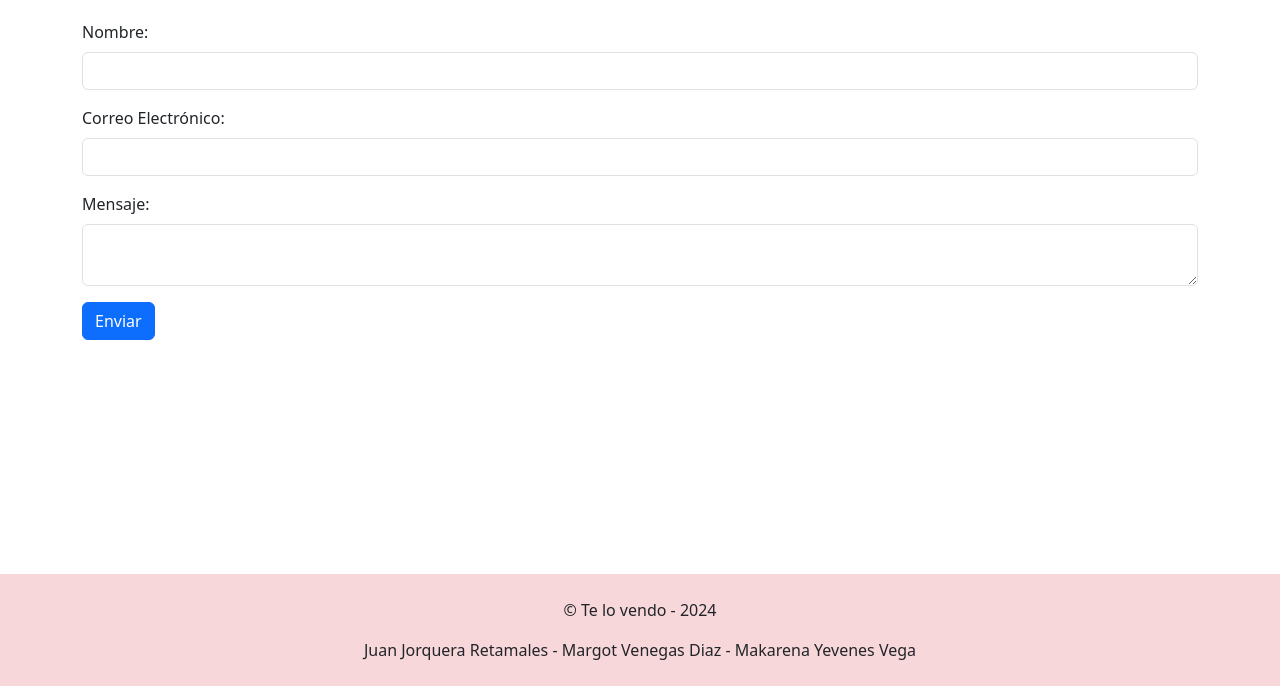
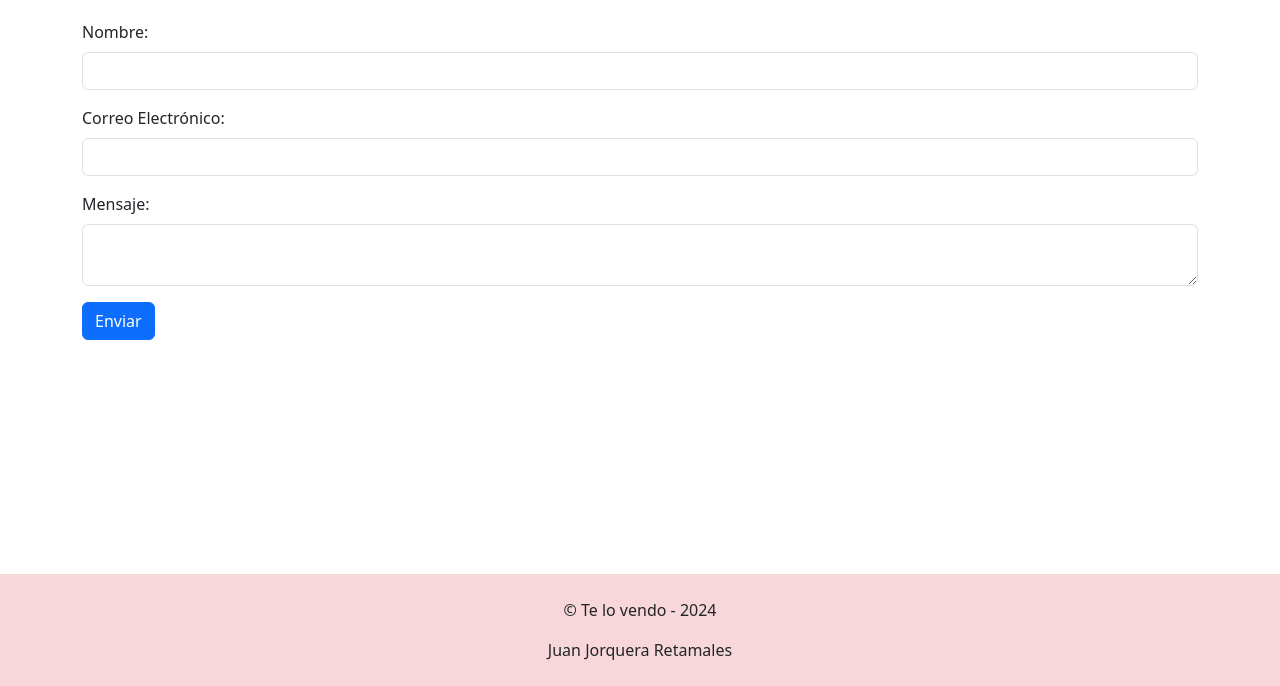
Before and after one commit to jjjorquera/teLoVendo, a plain HTML site: page contacto.html in a window 1280 px wide. Shown: the part 114-800 px from the top of the page. Drawn offline with nearby package versions, Linux system fonts and the light colour scheme.

Commit message:
modificaciones a paginas html

```diff
--- a/contacto.html
+++ b/contacto.html
@@ -69,7 +69,7 @@
 
     <footer class="text-center mt-3 bg-danger-subtle p-4">
       <p>&copy; Te lo vendo - 2024</p>
-      <span> Juan Jorquera Retamales - Margot Venegas Diaz - Makarena Yevenes Vega </span>
+      <span> Juan Jorquera Retamales</span>
     </footer>
 
     <script src="https://cdn.jsdelivr.net/npm/bootstrap@5.3.3/dist/js/bootstrap.bundle.min.js" integrity="sha384-YvpcrYf0tY3lHB60NNkmXc5s9fDVZLESaAA55NDzOxhy9GkcIdslK1eN7N6jIeHz" crossorigin="anonymous"></script>
```
Also changed, not shown: index.html (+1 -1 lines), productos.html (+1 -1 lines).
